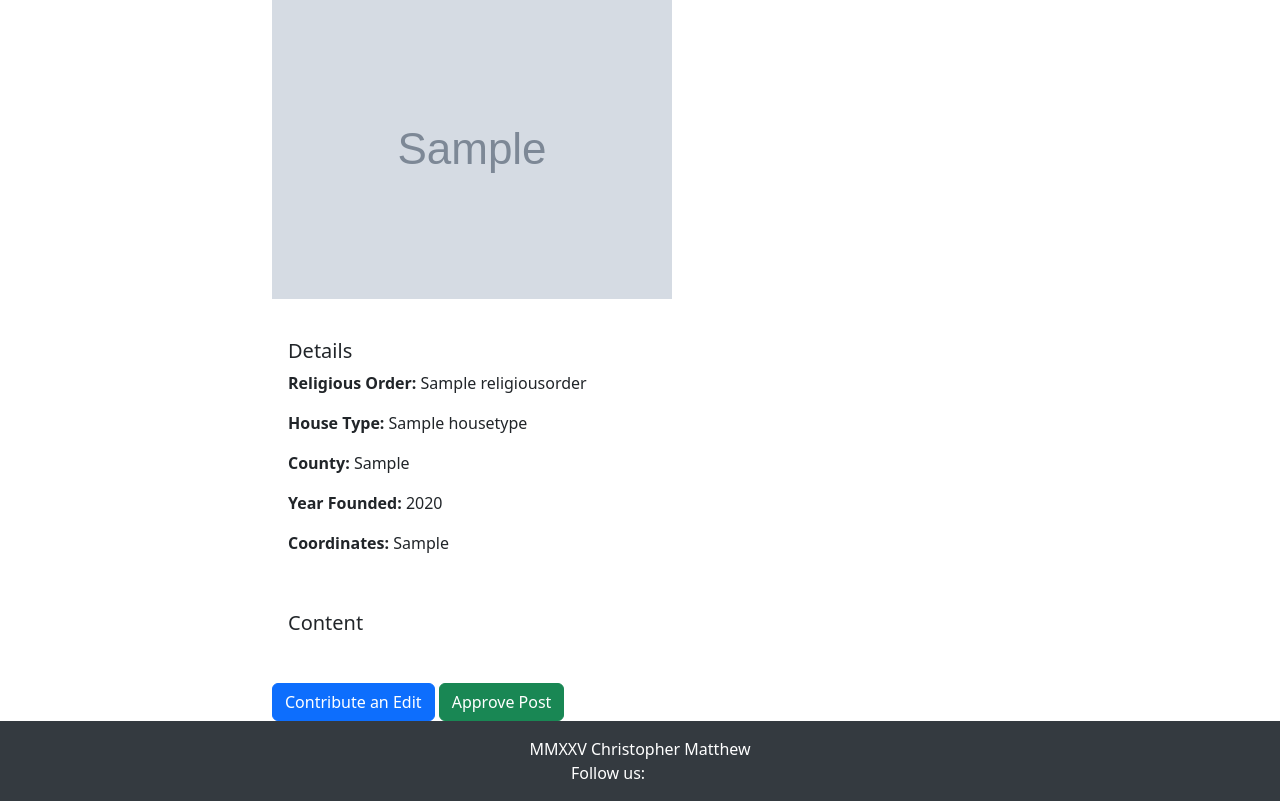
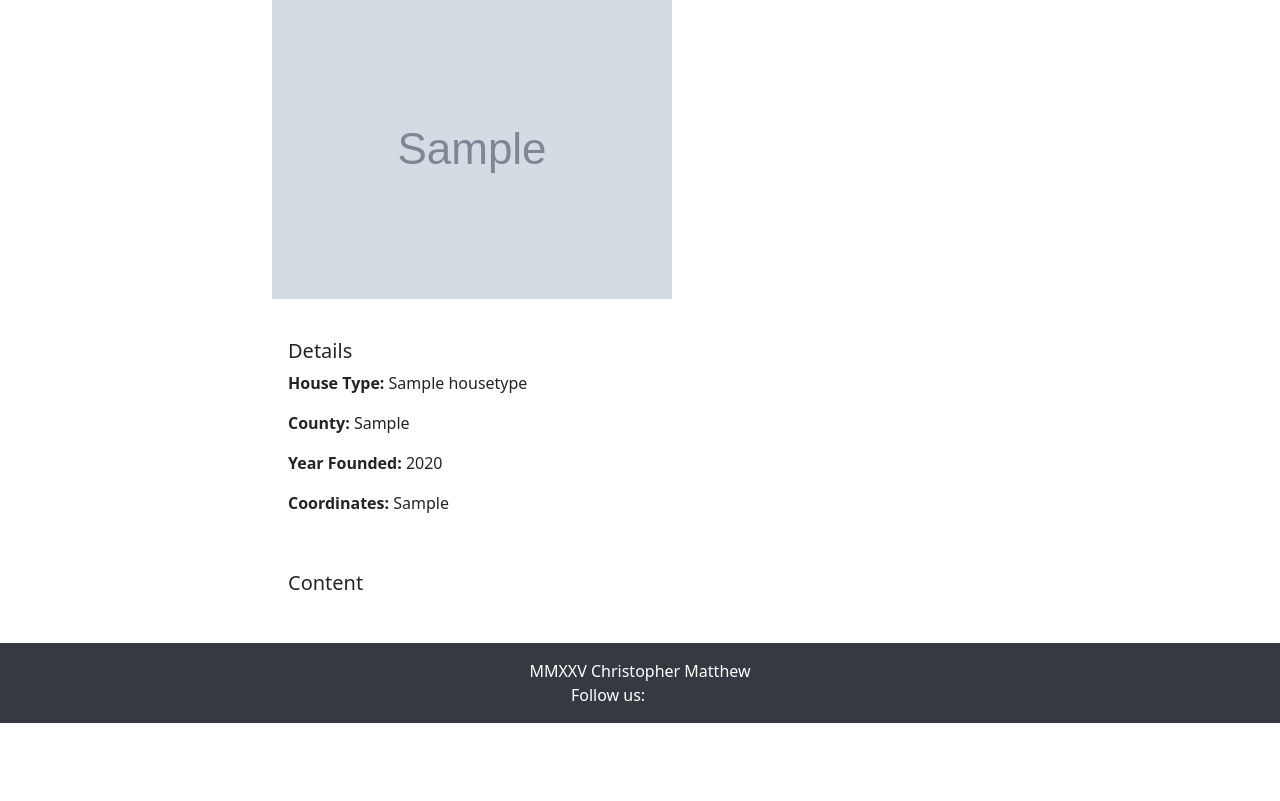
Before and after one commit to csmatthew/mapping-the-valor, a Django app: a page that uses blog/templates/blog/post_detail.html in a window 1280 px wide. Shown: the part 157-958 px from the top of the page. After the commit the page ends 880 px from the top, so only its background shows below. Run offline with Django 4.2, Linux system fonts and the light colour scheme; a user stored in the database is signed in; tables that the repository leaves empty hold one stand-in row (values such as "Sample post"); grey boxes marked "Sample" are stand-in pictures.

Commit message:
remove redundant files for cleaner restructuring

```diff
--- a/blog/forms.py
+++ b/blog/forms.py
@@ -9,11 +9,9 @@
 class PostForm(forms.ModelForm):
     class Meta:
         model = Post
-        fields = ['name', 'religious_order', 'county', 'year_founded', 'content', 'coordinates']
+        fields = ['name', 'county', 'year_founded', 'content', 'coordinates']
         widgets = {
             'name': forms.TextInput(attrs={'title': 'This field is required'}),
-            'religious_order': forms.Select(attrs={'title': 'This field is required'}),
-            'other_religious_order': forms.TextInput(attrs={'title': 'This field is optional'}),
             'county': forms.TextInput(attrs={'title': 'This field is required'}),
             'year_founded': forms.NumberInput(attrs={'title': 'This field is required'}),
             'content': forms.Textarea(attrs={'title': 'This field is required'}),
--- a/blog/models.py
+++ b/blog/models.py
@@ -24,7 +24,6 @@
     monastery_id = models.AutoField(primary_key=True)
     name = models.CharField(max_length=200, unique=True)
     slug = models.SlugField(max_length=200, unique=True, blank=True, null=True)
-    religious_order = models.ForeignKey(ReligiousOrder, on_delete=models.SET_NULL, null=True, blank=True)
     house_type = models.ForeignKey(HouseType, on_delete=models.SET_NULL, null=True, blank=True)
     county = models.CharField(max_length=200, default='Unknown')
     year_founded = models.IntegerField()
@@ -48,7 +47,6 @@
                 defaults={
                     'name': self.name,
                     'slug': self.slug,
-                    'religious_order': self.religious_order,
                     'house_type': self.house_type,
                     'county': self.county,
                     'year_founded': self.year_founded,
@@ -68,7 +66,6 @@
     post = models.OneToOneField(Post, on_delete=models.CASCADE, related_name='approved_version')
     name = models.CharField(max_length=200)
     slug = models.SlugField(max_length=200, unique=True)
-    religious_order = models.ForeignKey(ReligiousOrder, on_delete=models.SET_NULL, null=True, blank=True)
     house_type = models.ForeignKey(HouseType, on_delete=models.SET_NULL, null=True, blank=True)
     county = models.CharField(max_length=200, default='Unknown')
     year_founded = models.IntegerField()
--- a/blog/templates/blog/post_detail.html
+++ b/blog/templates/blog/post_detail.html
@@ -14,7 +14,6 @@
             <div class="card mb-4">
                 <div class="card-body">
                     <h5 class="card-title">Details</h5>
-                    <p class="card-text"><strong>Religious Order:</strong> {{ post.religious_order }}</p>
                     <p class="card-text"><strong>House Type:</strong> {{ post.house_type }}</p>
                     <p class="card-text"><strong>County:</strong> {{ post.county }}</p>
                     <p class="card-text"><strong>Year Founded:</strong> {{ post.year_founded }}</p>
@@ -29,15 +28,6 @@
                     {% endif %}
                 </div>
             </div>
-            {% if user.is_authenticated %}
-                <a href="{% url 'update_post' slug=post.slug %}" class="btn btn-primary">Contribute an Edit</a>
-                {% if post.status == 0 and user == post.created_by %}
-                    <a href="{% url 'submit_for_approval' post.pk %}" class="btn btn-warning">Submit for Approval</a>
-                {% endif %}
-                {% if user.is_staff and post.status == 1 %}
-                    <a href="{% url 'approve_post' post.pk %}" class="btn btn-success">Approve Post</a>
-                {% endif %}
-            {% endif %}
         </div>
     </div>
 </div>
--- a/blog/urls.py
+++ b/blog/urls.py
@@ -3,10 +3,6 @@
 
 urlpatterns = [
     path('', views.monasteries_map, name='home'),
-    path('posts/', views.post_list, name='post_list'),
-    path('create/', views.create_post, name='create_post'),
-    path('drafts/', views.view_drafts, name='view_drafts'),
-    path('post/<slug:slug>/edit/', views.update_post, name='update_post'),
     path('post/<int:pk>/submit/', views.submit_for_approval, name='submit_for_approval'),
     path('post/<int:pk>/approve/', views.approve_post, name='approve_post'),
     path('<slug:slug>/', views.post_detail, name='post_detail'),
--- a/blog/views.py
+++ b/blog/views.py
@@ -15,38 +15,8 @@
     monasteries_json = serialize('json', approved_posts, use_natural_foreign_keys=True)
     return render(request, 'blog/index.html', {'monasteries': monasteries_json})
 
-def post_list(request):
-    query = request.GET.get('q')
-    posts = Post.objects.filter(status=2)
+# Post editing capabilities
 
-    if query:
-        posts = posts.filter(
-            Q(name__icontains=query) |
-            Q(religious_order__name__icontains=query) |
-            Q(house_type__name__icontains=query) |
-            Q(county__icontains=query) |
-            Q(content__icontains=query)
-        )
-
-    paginator = Paginator(posts, 10)  # Show 10 posts per page
-    page_number = request.GET.get('page')
-    page_obj = paginator.get_page(page_number)
-
-    return render(request, 'blog/post_list.html', {'page_obj': page_obj, 'query': query})
-
-# Post editing capabilities
-def create_post(request):
-    if request.method == 'POST':
-        form = PostForm(request.POST)
-        if form.is_valid():
-            post = form.save(commit=False)
-            post.created_by = request.user
-            post.last_updated_by = request.user
-            post.save()
-            return redirect('post_list')
-    else:
-        form = PostForm()
-    return render(request, 'blog/create_post.html', {'form': form})
 
 @login_required
 def submit_for_approval(request, pk):
@@ -66,32 +36,6 @@
 
 # login views
 @login_required
-def view_drafts(request):
-    drafts = Post.objects.filter(created_by=request.user, status=0)  # Filter drafts by the logged-in user
-    return render(request, 'blog/view_drafts.html', {'drafts': drafts})
-
-@login_required
-def update_post(request, slug):
-    post = get_object_or_404(Post, slug=slug)
-    if request.method == 'POST':
-        post_form = PostForm(request.POST, instance=post)
-        if 'save_draft' in request.POST and post_form.is_valid():
-            post = post_form.save(commit=False)
-            post.last_updated_by = request.user
-            if not request.user.is_staff:
-                post.status = 0  # Save as draft for non-admin users
-            post.save()
-            return redirect('post_detail', slug=post.slug)
-        elif 'submit_approval' in request.POST and post_form.is_valid():
-            post = post_form.save(commit=False)
-            post.last_updated_by = request.user
-            post.status = 1  # Set status to pending approval
-            post.save()
-            return redirect('post_detail', slug=post.slug)
-    else:
-        post_form = PostForm(instance=post)
-    return render(request, 'blog/update_post.html', {'post_form': post_form, 'post': post})
-
 def post_detail(request, slug):
     post = get_object_or_404(Post, slug=slug)
     return render(request, 'blog/post_detail.html', {'post': post})
```
Also changed, not shown: blog/templates/blog/create_post.html (deleted, +0 -35 lines), blog/templates/blog/post_list.html (deleted, +0 -37 lines), blog/templates/blog/update_post.html (deleted, +0 -20 lines), blog/templates/blog/view_drafts.html (deleted, +0 -14 lines), blog/migrations/0003_remove_approvedpost_religious_order_and_more.py (added).
